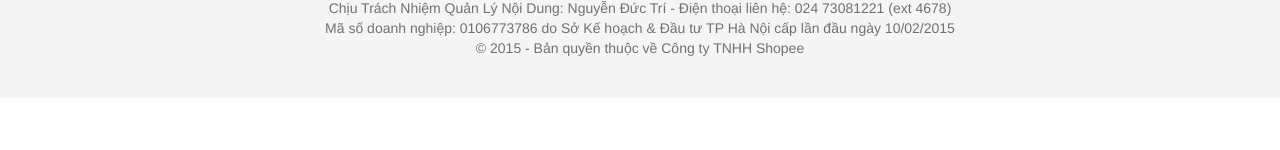
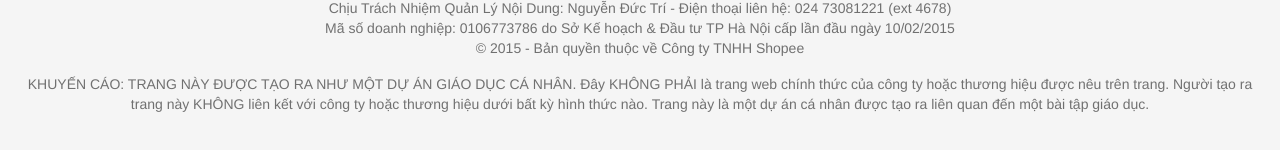
Before and after one commit to OL2T/Shopee-Clone, a React (Vite) app: page / in a window 1280 px wide. Shown: the part 1600-1750 px from the top of the page. Before the commit the page ends 1698 px from the top, so only its background shows below. Built offline with nearby package versions, Linux system fonts and the light colour scheme; no server answers.

Commit message:
hotfix: add disclaimer to project

```diff
--- a/src/components/Footer/FooterBellow.tsx
+++ b/src/components/Footer/FooterBellow.tsx
@@ -1,5 +1,8 @@
+import { useTranslation } from 'react-i18next'
+
 export default function FooterBellow() {
   const currentYears = new Date().getFullYear()
+  const { t } = useTranslation('home')
   return (
     <div>
       <div className='flex items-center flex-wrap xl:flex-nowrap gap-2 justify-between py-10 border-t border-t-black/10'>
@@ -144,6 +147,7 @@ export default function FooterBellow() {
             © 2015 - Bản quyền thuộc về Công ty TNHH Shopee
           </div>
         </div>
+        <div className='mt-4'>{t('general.disclaimer')}</div>
       </div>
     </div>
   )
--- a/src/locales/en/home.json
+++ b/src/locales/en/home.json
@@ -25,5 +25,8 @@
     "15daysReturnDesc": "Shop with confidence on Shopee with our 15-day Free Returns of receiving your orders. Additionally, upon receipt of the order, you have the option to co-check it and benefit from Free Return.",
     "review": "Review",
     "addToCart": "Add to cart"
+  },
+  "general": {
+    "disclaimer": "DISCLAIMER: THIS PAGE WAS MADE AS A PERSONAL EDUCATIONAL PROJECT. This is NOT the official site of the company or brand identified on the page. The creator of this page is NOT affiliated with the company or brand in any way. This page is a personal project made in connection with an educational exercise."
   }
 }
--- a/src/locales/vi/home.json
+++ b/src/locales/vi/home.json
@@ -21,5 +21,8 @@
   },
   "product": {
     "sold": "Đã bán"
+  },
+  "general": {
+    "disclaimer": "KHUYẾN CÁO: TRANG NÀY ĐƯỢC TẠO RA NHƯ MỘT DỰ ÁN GIÁO DỤC CÁ NHÂN. Đây KHÔNG PHẢI là trang web chính thức của công ty hoặc thương hiệu được nêu trên trang. Người tạo ra trang này KHÔNG liên kết với công ty hoặc thương hiệu dưới bất kỳ hình thức nào. Trang này là một dự án cá nhân được tạo ra liên quan đến một bài tập giáo dục."
   }
 }
```
